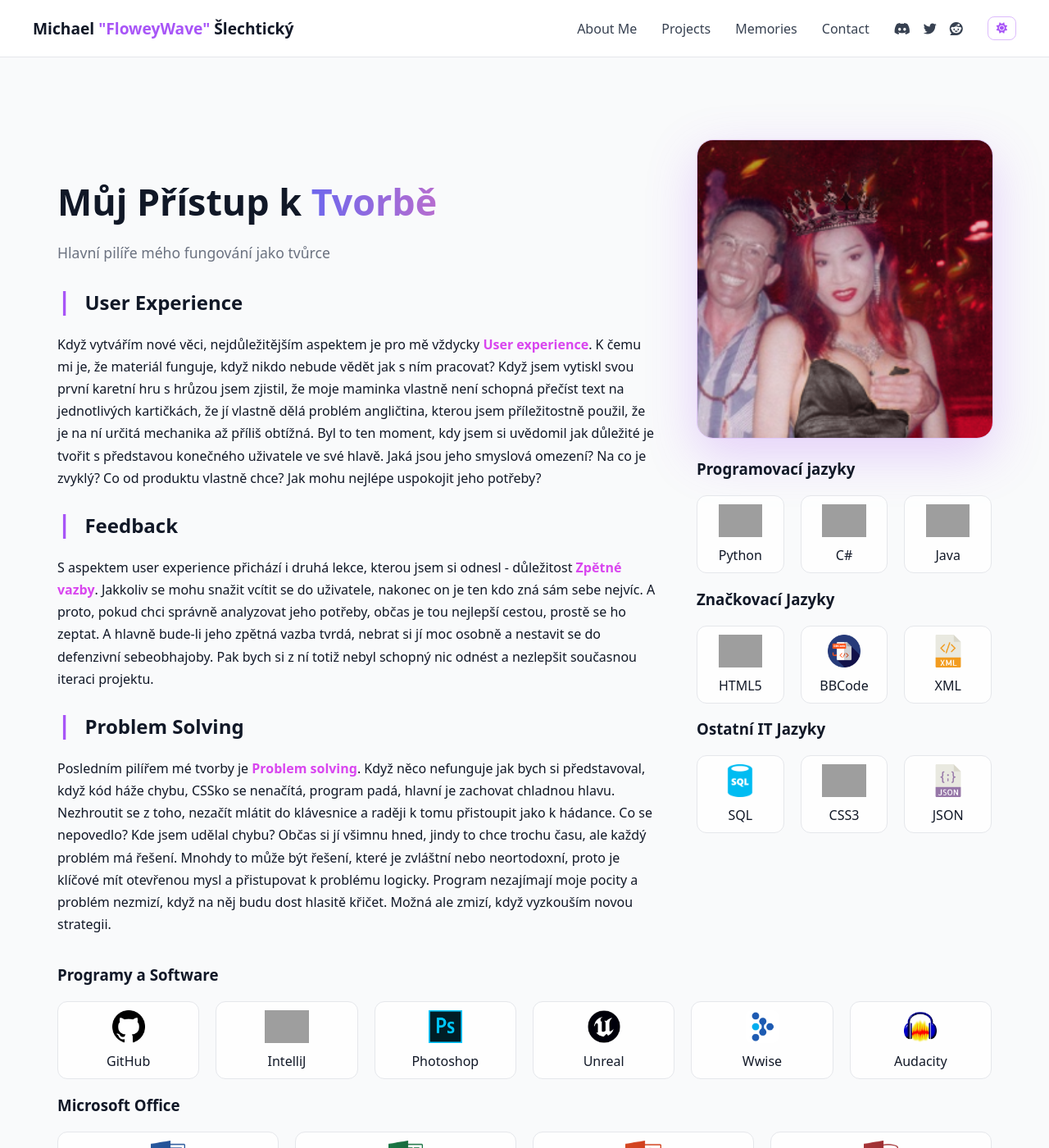
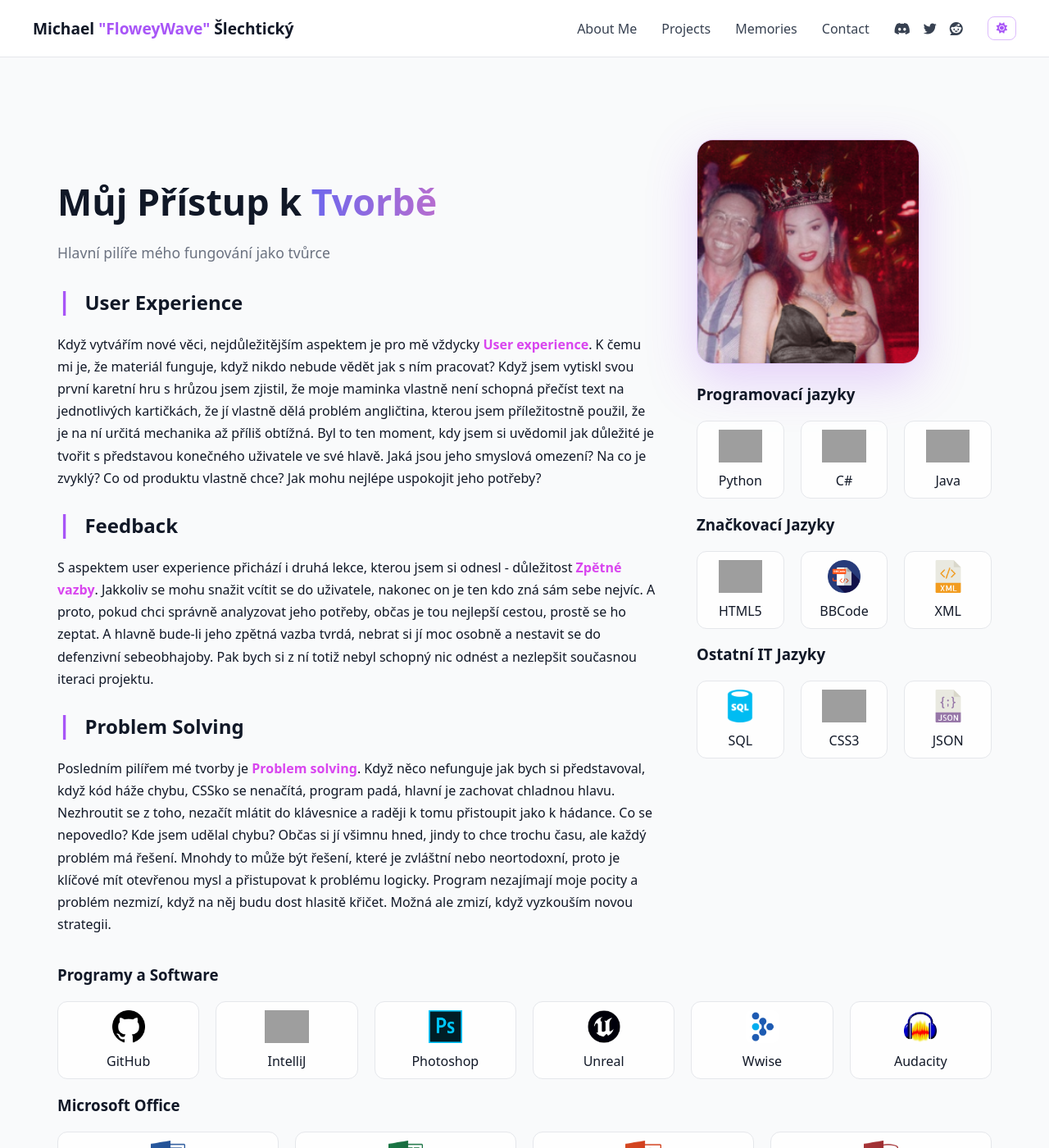
Before and after one commit to FloweyWave2/floweywave2.github.io, a Jekyll site: the page built from creator.html, in a window 1280 px wide and 1400 px high. Shown: the whole window at 82% size. Built offline with Jekyll 4.4.1, drawn with Linux system fonts in a browser that asks for light colours; grey boxes are pictures that could not be loaded.

Commit message:
Update style.scss

```diff
--- a/assets/css/style.scss
+++ b/assets/css/style.scss
@@ -798,7 +798,7 @@ body.light-mode .persona-card:hover {
 ======================================== */
 
 .creator-wrapper {
-    max-width: 1200px;
+    max-width: 1500px;
     margin: 100px auto;
     padding: 0 30px;
 }
@@ -846,7 +846,7 @@ body.light-mode .persona-card:hover {
 }
 
 .creator-image-right img {
-    width: 100%;
+    width: 75%;
     border-radius: 20px;
     border: 1px solid rgba(168,85,247,0.3);
     box-shadow: 0 20px 60px rgba(168,85,247,0.25);
```
